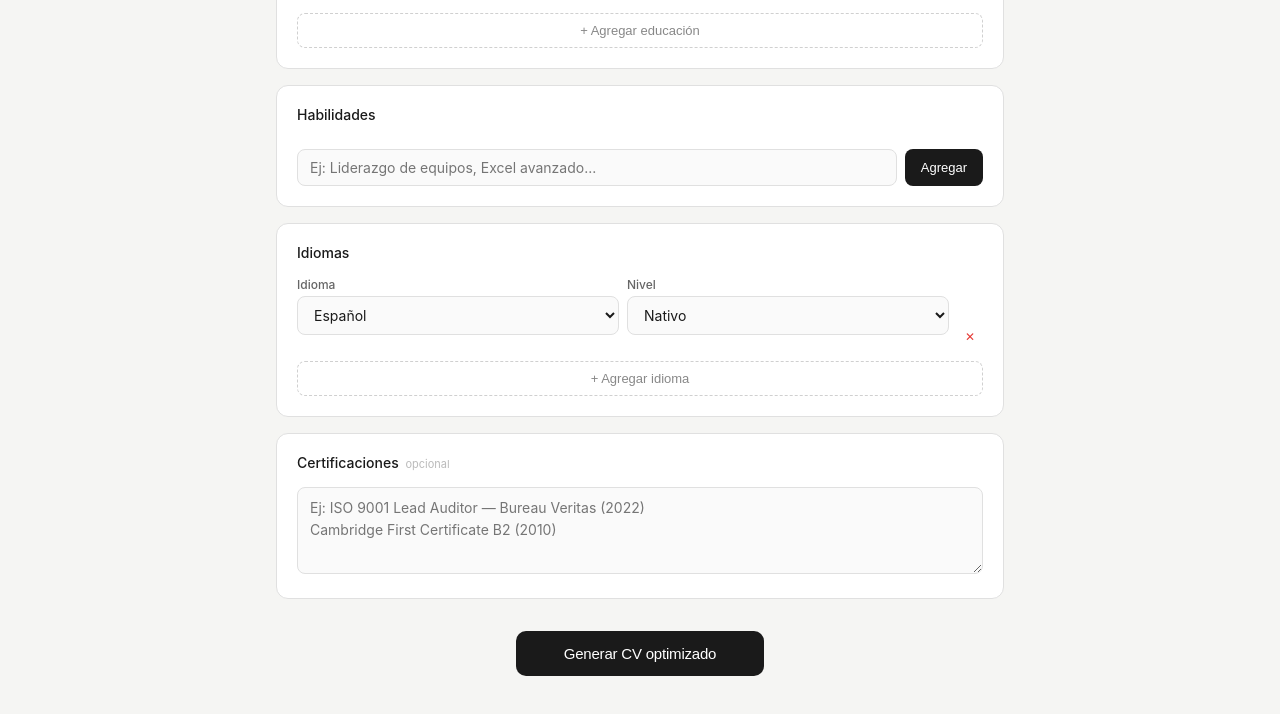
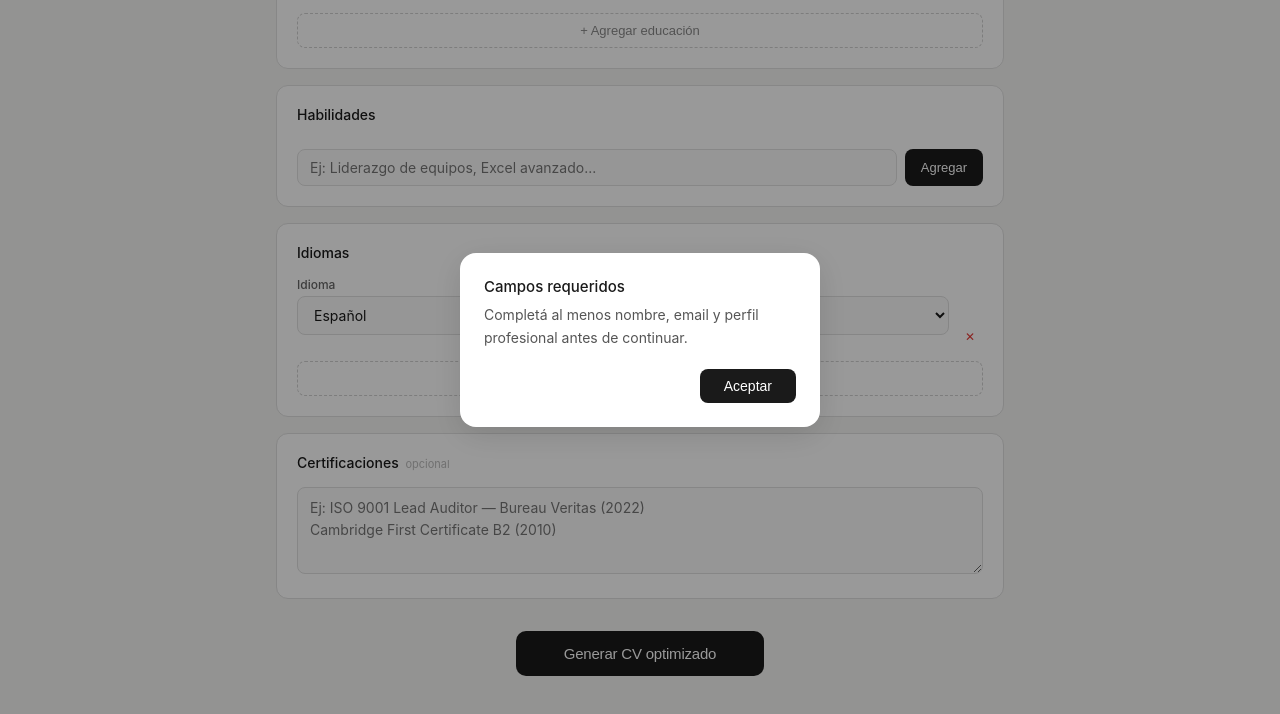
Before and after one commit to valvulero-lab/cv-ats-generator, a plain HTML site: page index.html in a window 1280 px wide. Both pictures are taken after a click on the button "Generar CV optimizado". Shown: the part 1616-2330 px from the top of the page. Drawn offline with nearby package versions, Linux system fonts and the light colour scheme.

Commit message:
Update index.html

```diff
--- a/index.html
+++ b/index.html
@@ -146,6 +146,14 @@ textarea{resize:vertical;line-height:1.6}
 .cv-edu-title{font-size:13px;font-weight:600;color:#1a1a1a;font-family:-apple-system,BlinkMacSystemFont,'Segoe UI',sans-serif}
 .cv-edu-year{font-size:11px;color:#999;font-family:-apple-system,BlinkMacSystemFont,'Segoe UI',sans-serif}
 .cv-edu-inst{font-size:12px;color:#666;font-family:-apple-system,BlinkMacSystemFont,'Segoe UI',sans-serif}
+.modal-overlay{display:none;position:fixed;inset:0;background:rgba(0,0,0,0.4);z-index:100;align-items:center;justify-content:center}
+.modal-overlay.active{display:flex}
+.modal-box{background:#fff;border-radius:16px;padding:1.5rem;max-width:360px;width:90%;box-shadow:0 8px 32px rgba(0,0,0,0.12)}
+.modal-title{font-size:15px;font-weight:500;color:#1a1a1a;margin-bottom:8px}
+.modal-msg{font-size:14px;color:#555;line-height:1.6;margin-bottom:1.25rem}
+.modal-actions{display:flex;justify-content:flex-end}
+.modal-btn{background:#1a1a1a;color:#fff;border:none;border-radius:8px;padding:9px 24px;font-size:14px;font-weight:500;cursor:pointer}
+.modal-btn:hover{opacity:0.85}
 @media(max-width:540px){
   .grid-2{grid-template-columns:1fr}
   .ats-grid{grid-template-columns:1fr}
@@ -271,6 +279,14 @@ function toggleHasta(id){
 }
 
 // Feature 2: Claude AI Helper para descripción de experiencia
+function showModal(msg, title){
+  document.getElementById('modal-title').textContent = title||'';
+  document.getElementById('modal-msg').textContent = msg;
+  document.getElementById('modal-overlay').classList.add('active');
+}
+function closeModal(){
+  document.getElementById('modal-overlay').classList.remove('active');
+}
 function toggleClaudeHelper(id){
   const helper=document.getElementById('claude-helper-'+id);
   helper.style.display=helper.style.display==='none'||helper.style.display===''?'block':'none';
@@ -279,7 +295,7 @@ async function askClaude(id){
   const empresa=document.getElementById('exp-emp-'+id)?.value||'la empresa';
   const cargo=document.getElementById('exp-cargo-'+id)?.value||'el puesto';
   const userText=document.getElementById('claude-input-'+id)?.value?.trim();
-  if(!userText){alert('Contanos algo sobre lo que hacías en ese trabajo.');return;}
+  if(!userText){showModal('Contanos algo sobre lo que hacías en ese trabajo antes de generar la descripción.','Campo requerido');return;}
   const btn=document.getElementById('claude-send-'+id);
   btn.disabled=true;btn.textContent='Generando...';
   const prompt=`Sos un experto en redacción de CVs profesionales optimizados para ATS.
@@ -296,7 +312,7 @@ Respondé ÚNICAMENTE con el texto de la descripción, sin JSON, sin bullets, se
     document.getElementById('claude-result-'+id).style.display='block';
     document.getElementById('claude-use-'+id).style.display='inline-block';
   }catch(e){
-    alert('Error al consultar Claude: '+e.message);
+    showModal('No se pudo conectar con Claude. Intentá de nuevo.', 'Error');
   }
   btn.disabled=false;btn.textContent='Generar descripción';
 }
@@ -421,10 +437,10 @@ ${pdfText.substring(0,8000)}`;
     const data=JSON.parse(text);
     populateForm(data);
     loadingEl.style.display='none';
-    alert('CV importado. Revisá y editá los campos antes de generar.');
+    showModal('Revisá y editá los campos antes de generar el CV optimizado.', 'CV importado correctamente');
   }catch(e){
     loadingEl.style.display='none';
-    alert('Error al importar: '+e.message);
+    showModal('No se pudo importar el PDF. '+e.message, 'Error al importar');
   }
   document.getElementById('pdf-input').value='';
 }
@@ -547,7 +563,7 @@ function collect(){
 
 async function generateCV(){
   const data=collect();
-  if(!data.nombre||!data.email||!data.perfil){alert('Completá al menos nombre, email y perfil profesional.');return;}
+  if(!data.nombre||!data.email||!data.perfil){showModal('Completá al menos nombre, email y perfil profesional antes de continuar.', 'Campos requeridos');return;}
   document.getElementById('btn-gen').disabled=true;
   document.getElementById('loading').style.display='block';
   document.getElementById('preview-wrap').style.display='none';
@@ -577,7 +593,7 @@ Formato:
     renderATSPanel(cvData);
     renderPreview(cvData);
   }catch(e){
-    alert('Error al generar el CV: '+e.message);
+    showModal('Ocurrió un error al generar el CV. Intentá de nuevo.', 'Error');
     document.getElementById('btn-gen').disabled=false;
   }
   document.getElementById('loading').style.display='none';
@@ -726,5 +742,14 @@ function downloadPDF(){
 
 addExp();addEdu();addLang();
 </script>
+<div class="modal-overlay" id="modal-overlay">
+  <div class="modal-box">
+    <div class="modal-title" id="modal-title"></div>
+    <div class="modal-msg" id="modal-msg"></div>
+    <div class="modal-actions">
+      <button class="modal-btn" onclick="closeModal()">Aceptar</button>
+    </div>
+  </div>
+</div>
 </body>
 </html>
```
